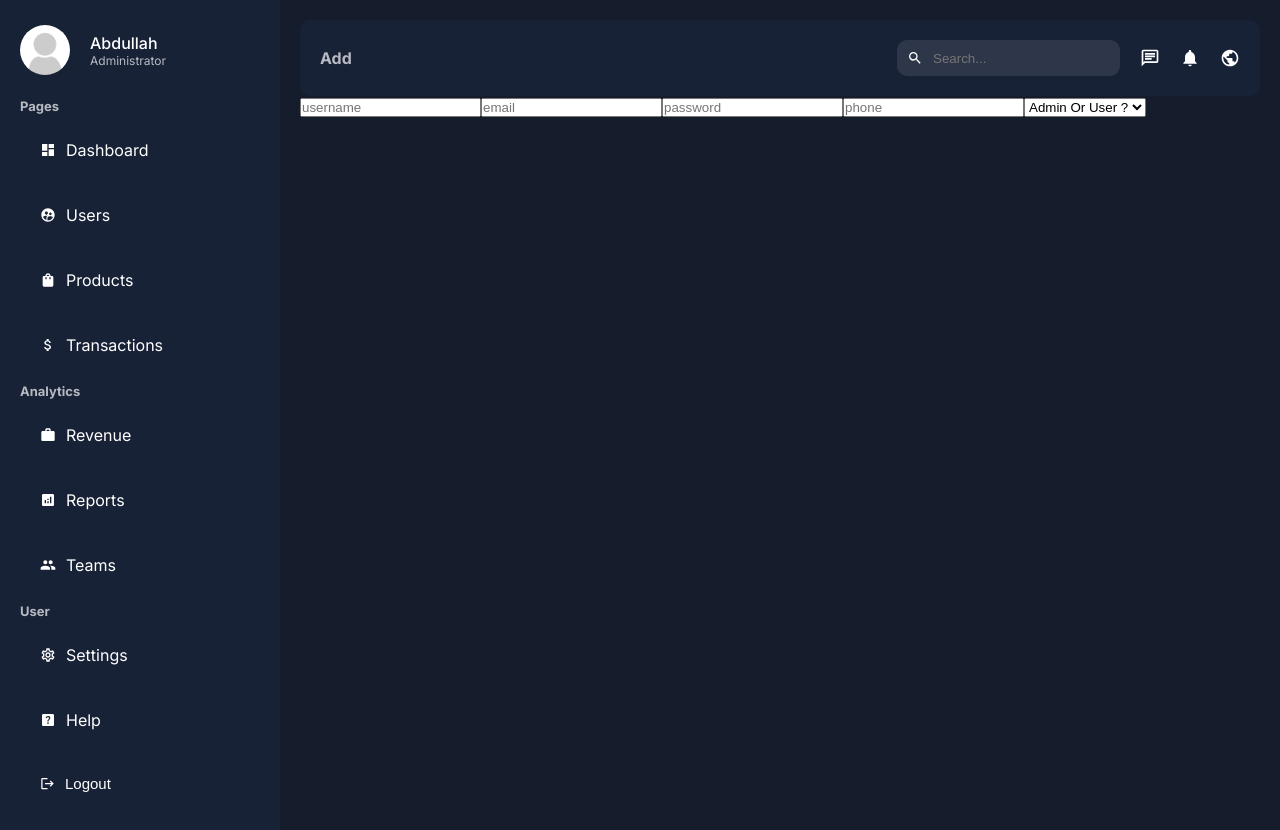
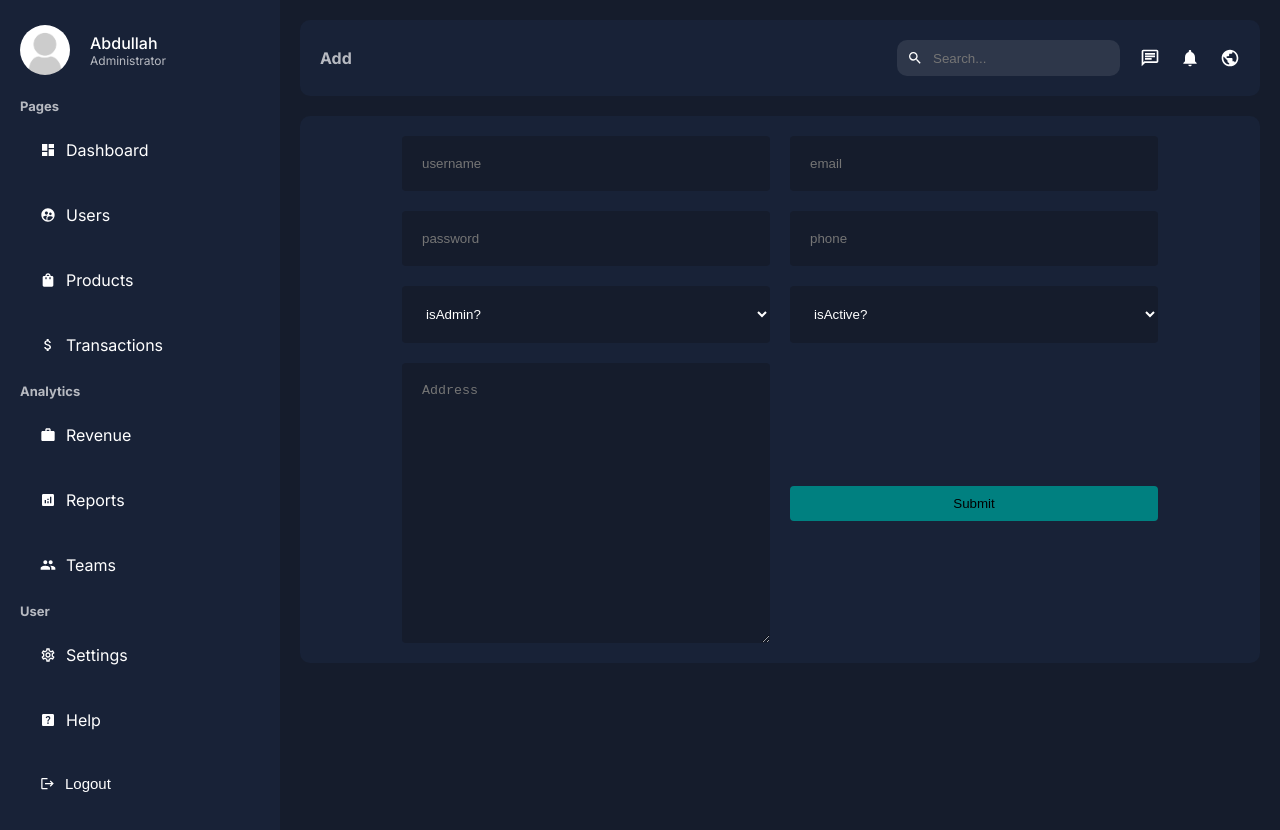
Before and after one commit to Abdullah-Arshad03/admin-dashboard, a Next.js app: page /dashboard/users/add in a window 1280 px wide. Built offline with nearby package versions, Linux system fonts and the light colour scheme.

Commit message:
add user and add product pages are done

```diff
--- a/app/dashboard/users/add/page.tsx
+++ b/app/dashboard/users/add/page.tsx
@@ -1,25 +1,42 @@
-import React from 'react'
-import style from '@/app/ui/dashboard/users/addUser/addUser.module.css'
+import React from "react";
+import style from "@/app/ui/dashboard/users/addUser/addUser.module.css";
+
 
 const AddUserPage = () => {
   return (
     <div className={style.container}>
-        <form action="" className={style.form}>
-            <input type="text" placeholder='username' id='username' name='username' />
-            <input type="email" placeholder='email' id='email' name='email' />
-            <input type="password" placeholder='password' id='password' name='password' />
-            <input type="number" placeholder='phone' id='phone' name='phone' />
-            <select name="" id="">
-            <option value="general" >Admin Or User ?</option>
+      <form action="" className={style.form}>
+        <input className={style.input}
+          type="text"
+          placeholder="username"
+          id="username"
+          name="username"
+        />
+        <input className={style.input} type="email" placeholder="email" id="email" name="email" />
+        <input
+          className={style.input}
+          type="password"
+          placeholder="password"
+          id="password"
+          name="password"
+        />
+        <input className={style.input} type="number" placeholder="phone" id="phone" name="phone" />
 
-                <option value="isAdmin" >isAdmin</option>
-                <option value="isUser" >isUser</option>
-            </select>
+        <select className={style.input} name="isAdmin" id="isAdmin">
+          <option value="general">isAdmin?</option>
+          <option value="Admin">Yes</option>
+          <option value="notAdmin">No</option>
+        </select>
+        <select className={style.input} name="isActive" id="isActive">
+          <option value="general">isActive?</option>
+          <option value="Active">Yes</option>
+          <option value="notActive">No</option>
+        </select>
+        <textarea  name="Address" id="Address" placeholder="Address" rows={16}  className={style.input}></textarea>
+        <button type='submit' className={style.submit}>Submit</button>
+      </form>
+    </div>
+  );
+};
 
-        </form>
-    </div>
-  )
-
-}
-
-export default AddUserPage
+export default AddUserPage;
--- a/app/ui/dashboard/users/addUser/addUser.module.css
+++ b/app/ui/dashboard/users/addUser/addUser.module.css
@@ -0,0 +1,35 @@
+.container{
+    padding: 20px;
+    margin-top: 20px;
+    display: flex;
+    align-items: center;
+    justify-content: center;
+    background-color: var(--bgSoft);
+    border-radius: 10px;
+}
+
+.form{
+    display: flex;
+    flex-wrap: wrap;
+    gap: 20px;
+    align-items: center;
+    justify-content: center;
+
+}
+
+.input {
+    padding: 20px ;
+    background-color: var(--bg);
+    border: none;
+    border-radius: 4px;
+    width: 40%;
+    color: white;
+
+}
+.submit{
+    padding: 10px;
+    background-color: teal;
+    border: none;
+    border-radius: 4px;
+    width: 40%;
+}
```
